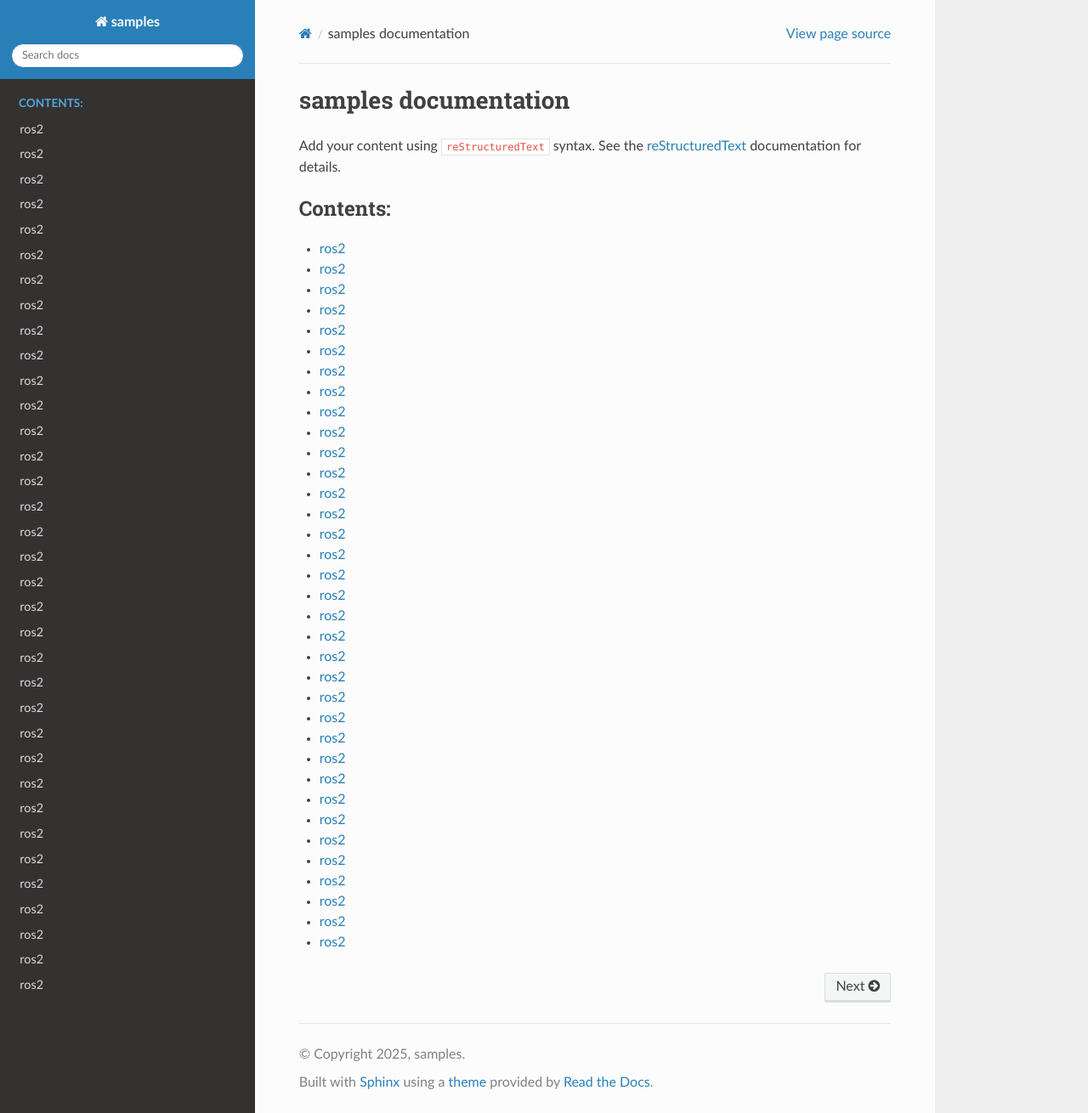
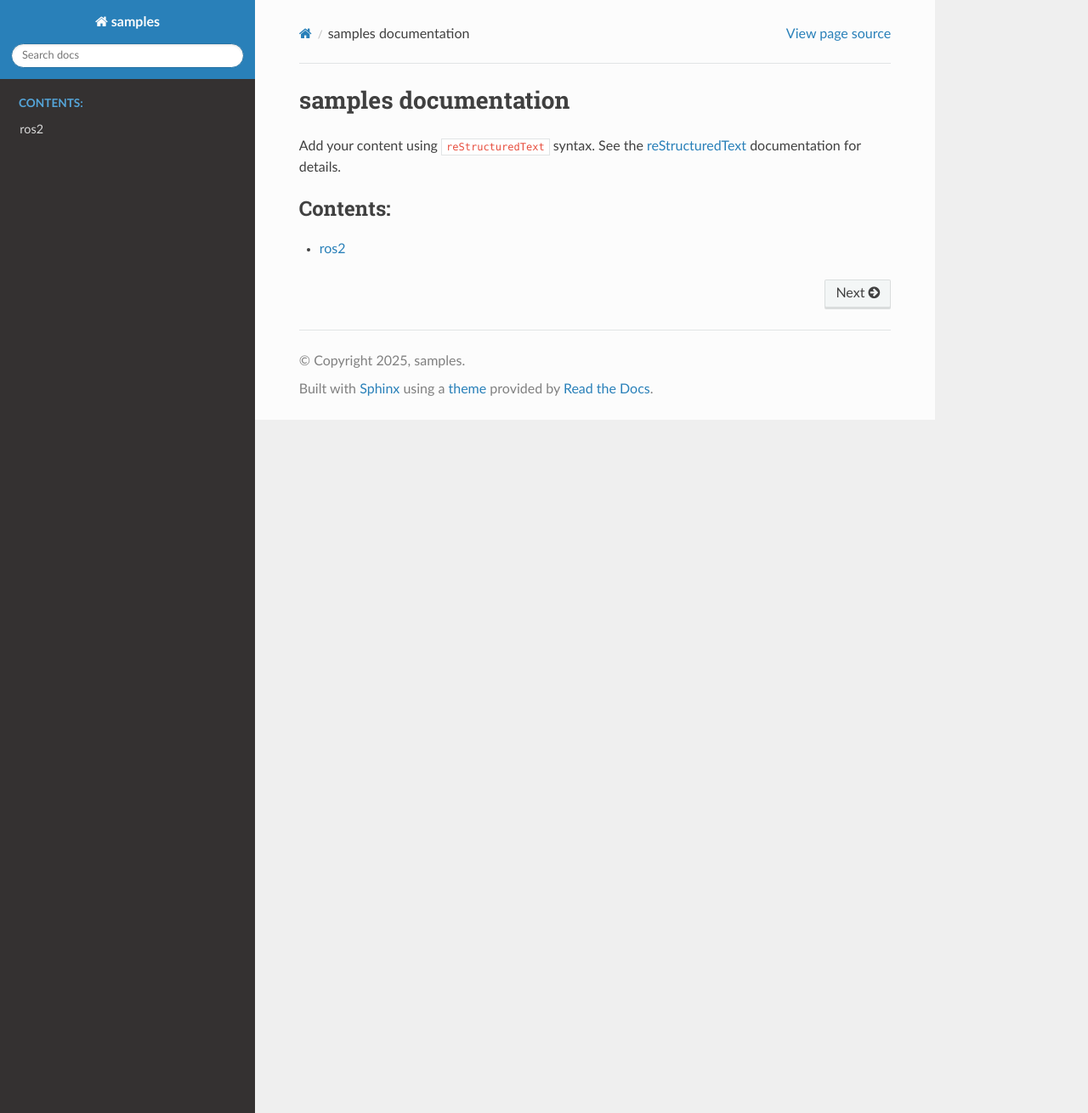
Before and after one commit to jizhiwen/samples, a Sphinx documentation site: the page built from docs/index.rst, in a window 1280 px wide and 1310 px high. Shown: the whole window at 85% size. Built offline with Sphinx 7.4.7 and the Read the Docs theme 3.1.0, drawn with Linux system fonts in a browser that asks for light colours.

Commit message:
删除重复的条目

```diff
--- a/docs/index.rst
+++ b/docs/index.rst
@@ -16,37 +16,3 @@ documentation for details.
    :caption: Contents:
 
    ros2
-   ros2
-   ros2
-   ros2
-   ros2
-   ros2
-   ros2
-   ros2
-   ros2
-   ros2
-   ros2
-   ros2
-   ros2
-   ros2
-   ros2
-   ros2
-   ros2
-   ros2
-   ros2
-   ros2
-   ros2
-   ros2
-   ros2
-   ros2
-   ros2
-   ros2
-   ros2
-   ros2
-   ros2
-   ros2
-   ros2
-   ros2
-   ros2
-   ros2
-   ros2
```
